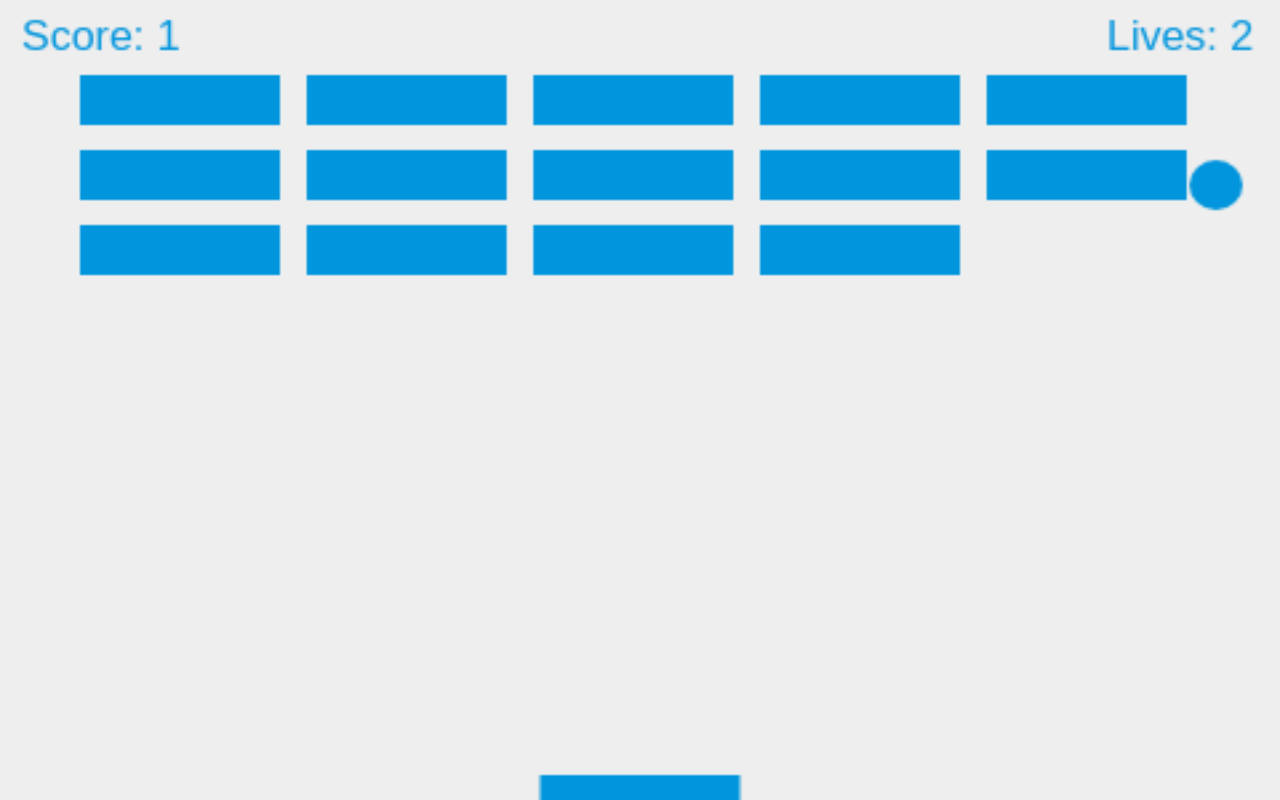
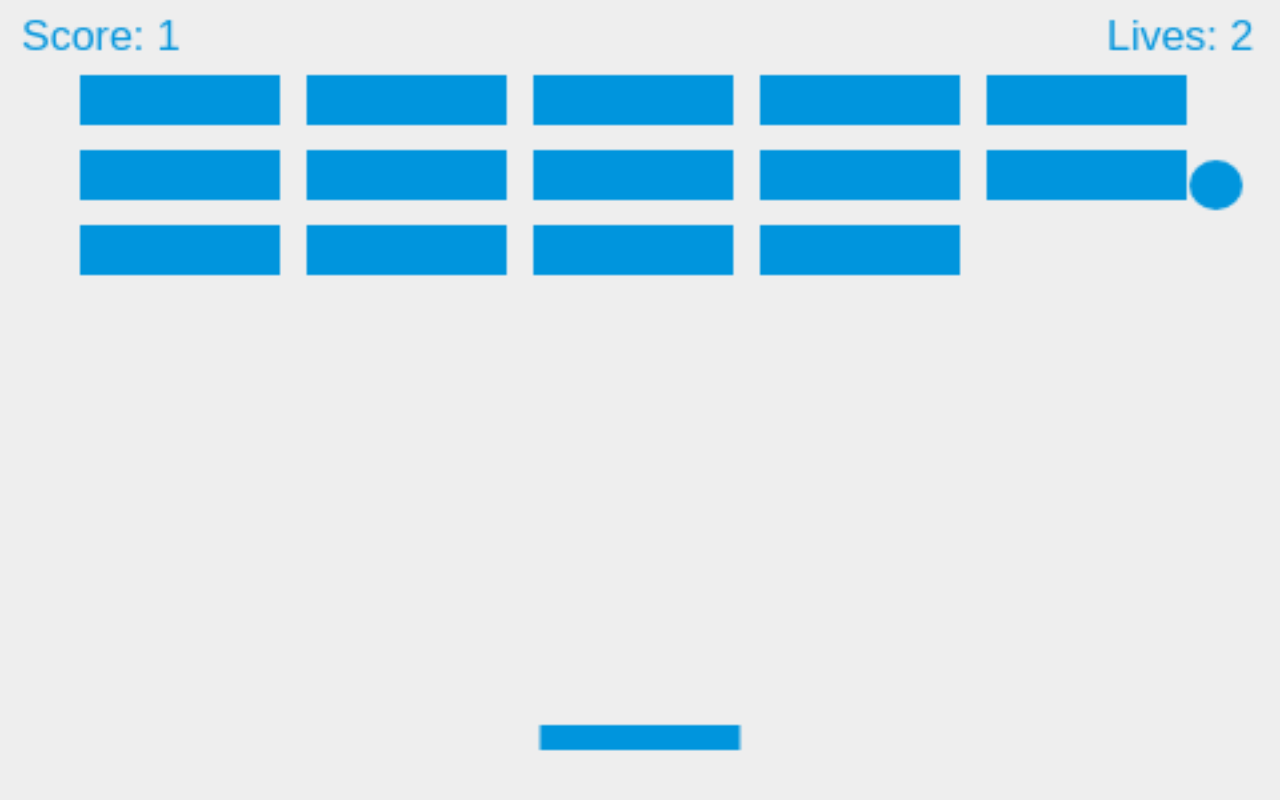
Before and after one commit to Karimcode/karimcode.github.io, a plain HTML site: page index.html in a window 1280 px wide. Drawn offline with Linux system fonts and the light colour scheme.

Commit message:
Paddle position changed

```diff
--- a/index.html
+++ b/index.html
@@ -138,7 +138,7 @@ function drawBall() {
 }
 function drawPaddle() {
     ctx.beginPath();
-    ctx.rect(paddleX, canvas.height - paddleHeight, paddleWidth, paddleHeight);
+    ctx.rect(paddleX, canvas.height - paddleHeight - 20, paddleWidth, paddleHeight);
     ctx.fillStyle = "#0095DD";
     ctx.fill();
     ctx.closePath();
```
